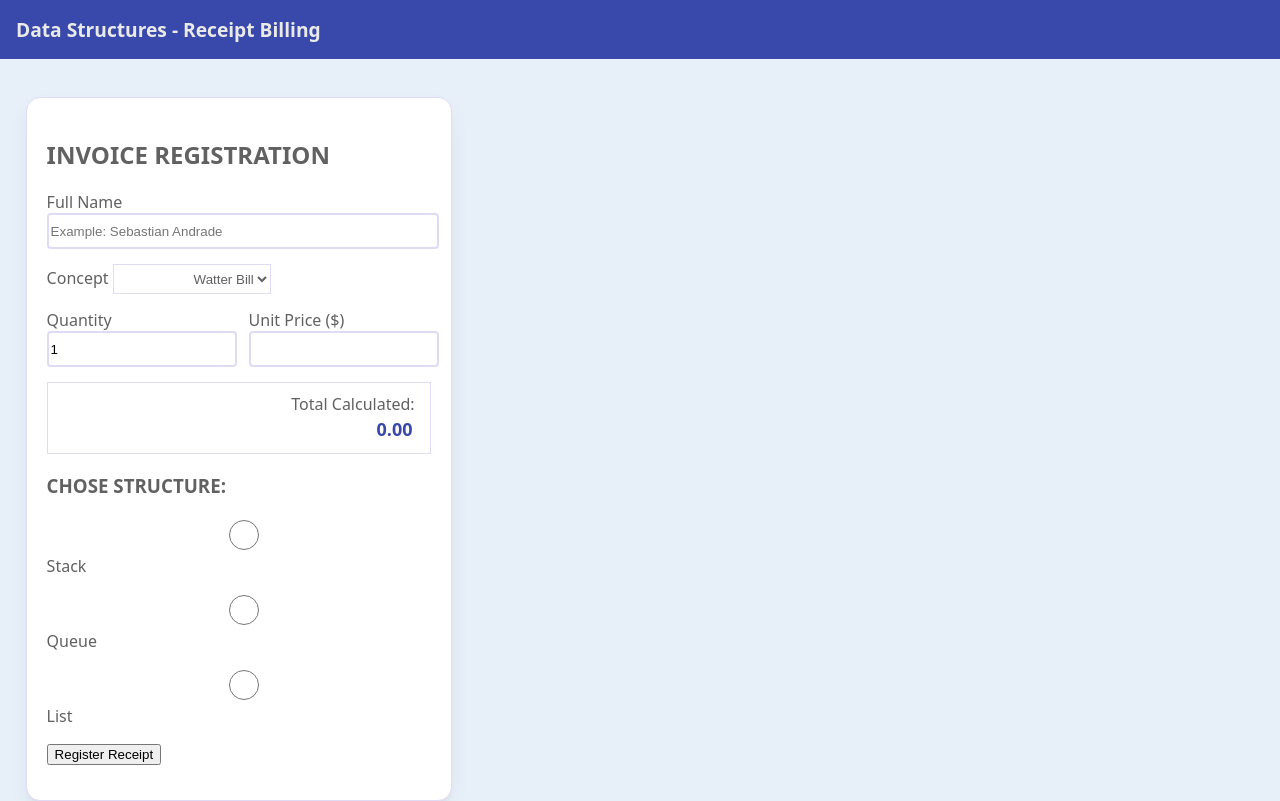
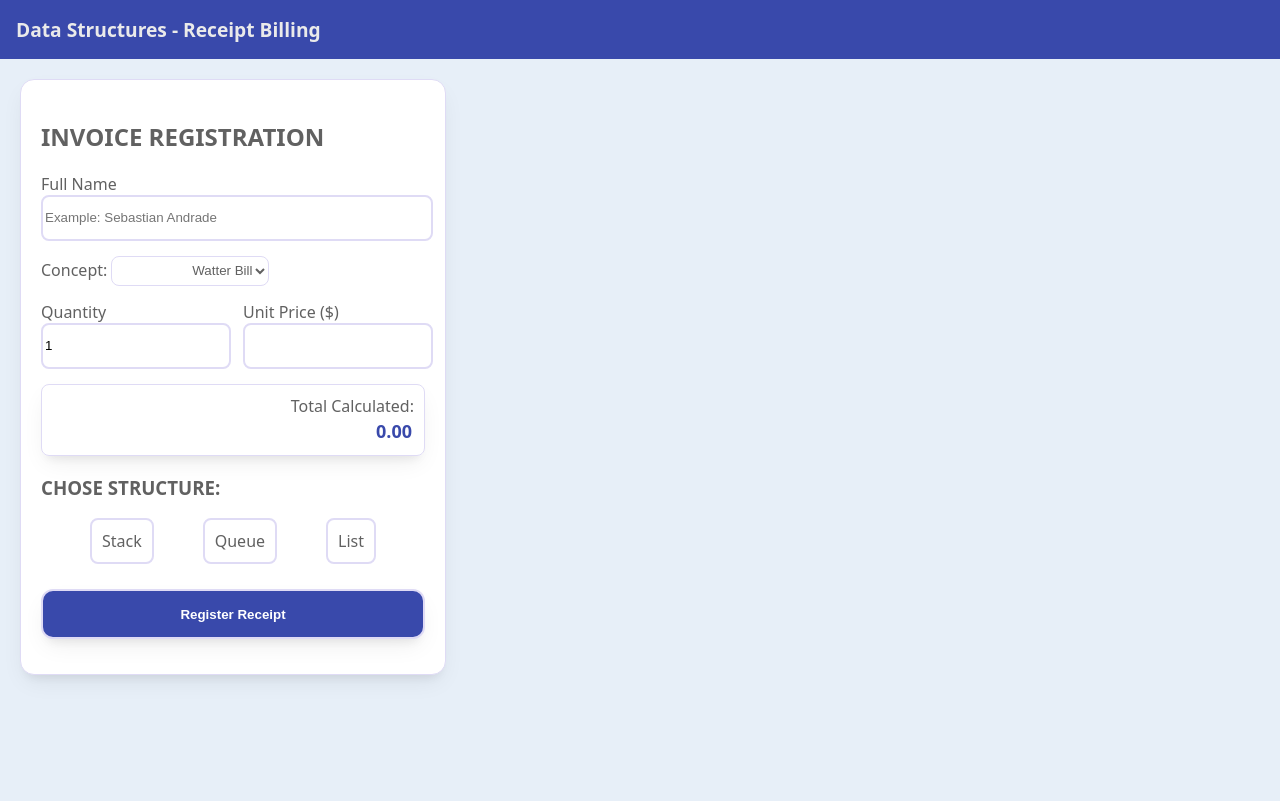
Before and after one commit to SebastiianSb/Data-Structures-JS, a plain HTML site: page index.html in a window 1280 px wide. Drawn offline with Linux system fonts and the light colour scheme.

Commit message:
Invoice registration Container was update with some CSS styles

```diff
--- a/index.html
+++ b/index.html
@@ -25,7 +25,7 @@
             </div>
             <div>
                 <li>
-                <label for="concept">Concept</label>
+                    <label for="concept">Concept:</label>
                     <select name="select-concept" id="concept">
                         <option value="Water Bill">Watter Bill</option>
                         <option value="Electricity Bill">Electricity Bill</option>
@@ -56,8 +56,8 @@
                     </div>
                 </li>
             </div>
+            <h3>Chose Structure:</h3>
             <div class="strucure-options">
-                <h3>Chose Structure:</h3>
                 <li>
                     <input type="radio" name="data-structure" id="struct-stack" class="radio-hidden">
                     <label for="struct-stack" class="option-card">
@@ -76,11 +76,14 @@
                         <span>List</span>
                     </label>
                 </li>
+            </div>
             <li>
-                        <button class="btn-register">Register Receipt</button>
+                <div class="button">
+                    <button type="button" id="btn-register">Register Receipt</button>
+                </div>
             </li>
         </ul>
     </div>
-    </div>
 </body>
+
 </html>
--- a/style.css
+++ b/style.css
@@ -2,6 +2,7 @@
     --background-color: #a3a1f8;
     --bg-gradient: #e7eff8;
     --bg-bar: #3949AB;
+    --bg-color2: #2c3ca5;
     --shadow: 0 10px 25px -5px rgba(0, 0, 0, 0.075), 0 8px 10px -6px rgba(0, 0, 0, 0.075);
     --text: #616161;
     --text2: #414447;
@@ -9,10 +10,11 @@
 
 body {
     display: block;
-    font-family:system-ui, -apple-system, BlinkMacSystemFont, 'Segoe UI', Roboto, Oxygen, Ubuntu, Cantarell, 'Open Sans', 'Helvetica Neue', sans-serif;
+    font-family: system-ui, -apple-system, BlinkMacSystemFont, 'Segoe UI', Roboto, Oxygen, Ubuntu, Cantarell, 'Open Sans', 'Helvetica Neue', sans-serif;
     margin: 0;
     background: var(--bg-gradient);
 }
+
 ul {
     list-style-type: none;
     padding: 0;
@@ -20,23 +22,47 @@ ul {
 }
 
 li {
+    list-style: none;
     margin-bottom: 15px;
 }
-input{
+
+input:not([type="radio"]) {
     width: 100%;
-    border-radius: 4px;
-    height: 30px;
-    border: 2px solid #dfdbf5
+    border-radius: 8px;
+    height: 40px;
+    border: 2px solid #dfdbf5;
 }
-h2,h3{
+
+h2,
+h3 {
     text-transform: uppercase;
 }
-select{
+
+select {
     border: 1px solid #dfdbf5;
     background: white;
     height: 30px;
     text-align: right;
+    border-radius: 8px;
     color: var(--text);
+}
+
+button {
+    margin-top: 10px;
+    width: 100%;
+    background: var(--bg-bar);
+    color: white;
+    font-weight: 600;
+    height: 50px;
+    border-radius: 12px;
+    border: 2px solid #dfdbf5;
+    cursor: pointer;
+    list-style: none;
+    box-shadow: var(--shadow);
+}
+
+button:hover {
+    background: var(--bg-color2);
 }
 
 .top-bar {
@@ -51,39 +77,80 @@ select{
 }
 
 .container-receipt {
+    display: flex;
     gap: 8px;
-    margin-top: 3%;
-    margin-left: 2%;
-    text-align:left;
+    margin-top: 20px;
+    margin-left: 20px;
+    text-align: left;
     width: 30%;
     max-width: 450px;
     border: 1px solid #dfdbf5;
     border-radius: 14px;
     padding: 20px;
     color: var(--text);
-    background:white;
+    background: white;
     box-shadow: var(--shadow);
 }
 
-.total-calculated{
+.total-calculated {
     max-width: 100%;
     border: 1px solid #dfdbf5;
-    padding: 10px 15px;
+    padding: 10px;
+    border-radius: 8px;
     text-align: right;
+    box-shadow: var(--shadow);
 }
-.price-calculated{
+
+.price-calculated {
     padding: 2px;
     color: var(--bg-bar);
     font-size: large;
     font-weight: 600;
 }
-.container-price-quantity{
+
+.container-price-quantity {
     display: flex;
     gap: 20px;
     align-items: flex-end;
 }
-.quantity-price-group{
+
+.quantity-price-group {
     display: flex;
     flex-direction: column;
     flex: 1;
 }
+
+.strucure-options {
+    text-align: start;
+    width: 100%;
+    display: flex;
+    justify-content: space-evenly;
+}
+
+.radio-hidden {
+    display: none;
+}
+
+.option-card {
+    display: flex;
+    flex-direction: column;
+    align-items: center;
+    justify-content: center;
+    padding: 10px;
+    border: 2px solid #dfdbf5;
+    border-radius: 8px;
+    cursor: pointer;
+    transition: all 0.2s ease;
+    color: var(--text);
+    background: white;
+}
+
+.option-card:hover {
+    background-color: #f8f9fa;
+}
+
+.radio-hidden:checked+.option-card {
+    border-color: #19ad0c;
+    background-color: #f3fff2;
+    color: #32a703;
+}
```
Lines whose indentation alone changed are shown as unchanged.
